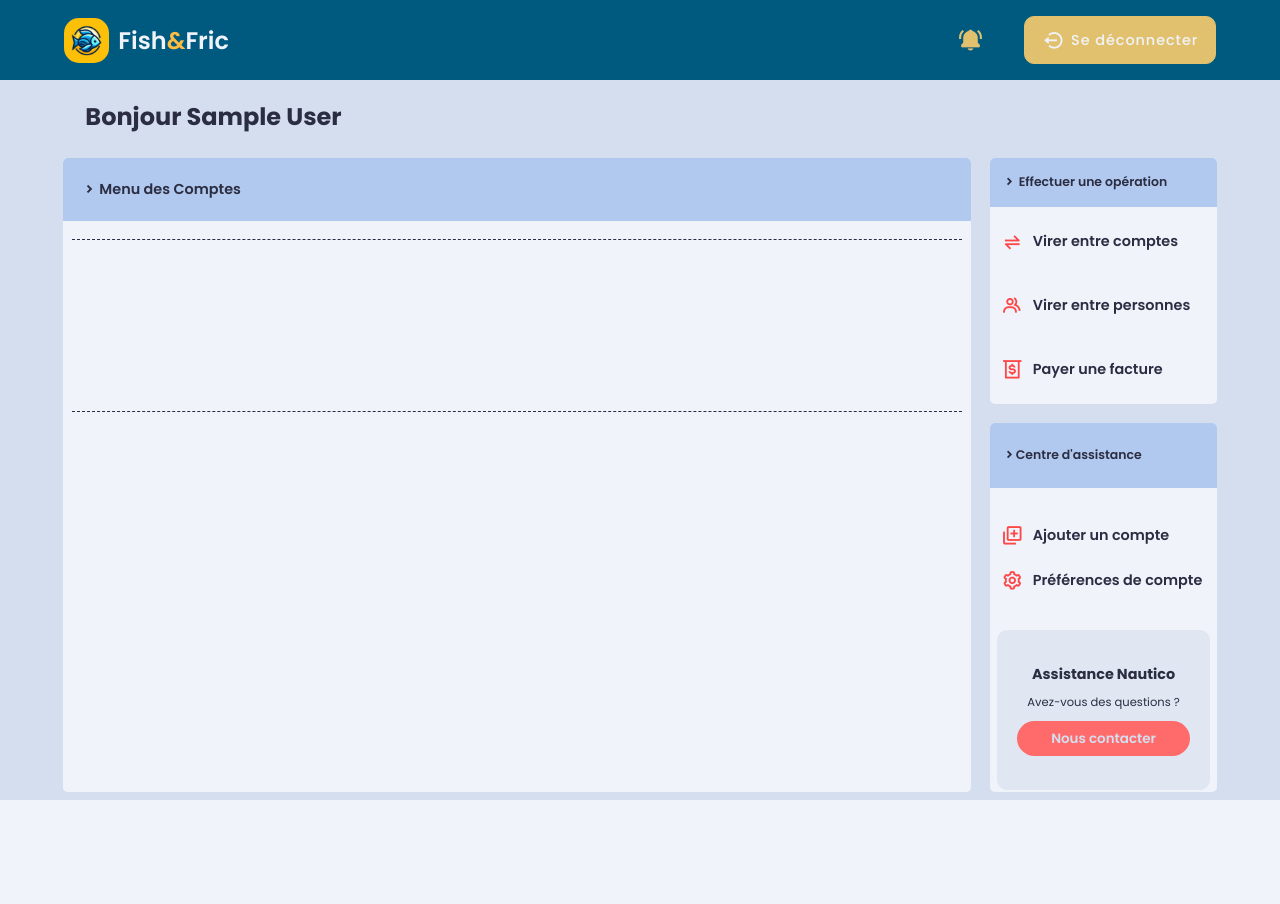
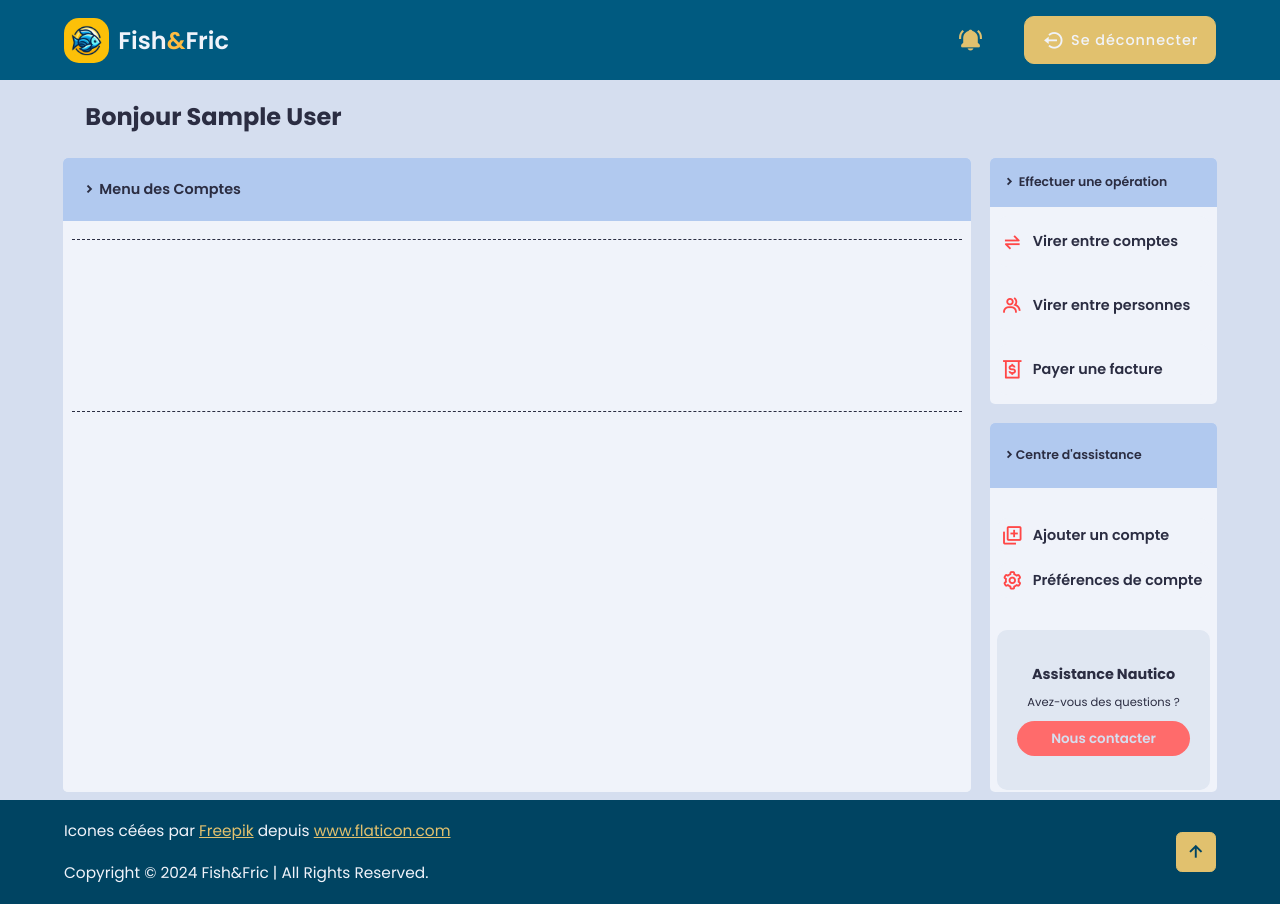
Before and after one commit to RomainBoiret/TCH099_FishFric, a PHP site: page /Liste_compte/listeCompte.php in a window 1280 px wide. Before the commit the page ends 800 px from the top, so only its background shows below. Run offline with PHP 8.4, Linux system fonts and the light colour scheme; the visitor is signed in with stand-in values (Sample User, id 1).

Commit message:
ajout footer liste compte

```diff
--- a/Site_web/FAQ/page_faq.html
+++ b/Site_web/FAQ/page_faq.html
@@ -181,7 +181,7 @@
 <!-- footer design -->
 <footer class="footer">
     <div class="footer-text">
-        <p>Icons made by <a href="https://www.flaticon.com/authors/Freepik" title="Freepik">Freepik</a> from <a href="https://www.flaticon.com/" title="Flaticon">www.flaticon.com</a></p>
+        <p>Icones céées par <a href="https://www.flaticon.com/authors/Freepik" title="Freepik">Freepik</a> depuis <a href="https://www.flaticon.com/" title="Flaticon">www.flaticon.com</a></p>
         <p>Copyright &copy; 2024 Fish&Fric | All Rights Reserved.</p>
     </div>
 
--- a/Site_web/Liste_compte/listeCompte.php
+++ b/Site_web/Liste_compte/listeCompte.php
@@ -317,8 +317,15 @@ include "../verifSession.php";
 </main>
 
 <!-- footer design -->
-<footer>
+<footer class="footer">
+    <div class="footer-text">
+        <p>Icones céées par <a href="https://www.flaticon.com/authors/Freepik" title="Freepik">Freepik</a> depuis <a href="https://www.flaticon.com/" title="Flaticon">www.flaticon.com</a></p>
+        <p>Copyright &copy; 2024 Fish&Fric | All Rights Reserved.</p>
+    </div>
 
+    <div class="footer-iconTop">
+        <a href="#"><i class='bx bx-up-arrow-alt'></i></box-icon></a>
+    </div>
 </footer>
 </body>
 <script src="./scripts/getComptes.js"></script>
--- a/Site_web/Liste_compte/styles/style.css
+++ b/Site_web/Liste_compte/styles/style.css
@@ -39,13 +39,11 @@
 html {
     font-size: 60%;
     overflow-x: hidden;
-    overflow: hidden;
 }
 
 body {
     background: var(--white);
     color: var(--text-color);
-    overflow: hidden;
 }
 
 header {
@@ -450,15 +448,15 @@ section h1 {
     overflow-y: scroll;
 }
 
-::-webkit-scrollbar {
+.main-compte #compte-content::-webkit-scrollbar {
     width: 10px;
 }
 
-::-webkit-scrollbar-track {
+.main-compte #compte-content::-webkit-scrollbar-track {
     background: var(--white);
 }
 
-::-webkit-scrollbar-thumb {
+.main-compte #compte-content::-webkit-scrollbar-thumb {
     background: #e0e7f2;
 }
 
@@ -539,7 +537,17 @@ section h1 {
 }
 
 .compte-box .montant-compte img {
-    width: 30px;
+    width: 30px;;
+}
+
+.compte-box .montant-compte img:hover {
+    transform: rotateY(45deg);
+	animation: spin 2s linear infinite;
+}
+
+@keyframes spin {
+    from { transform: rotate(0deg); }
+    to { transform: rotate(360deg); }
 }
 
 .compte-box .montant-compte .montant {
@@ -670,6 +678,7 @@ section h1 {
     color: var(--text-color);
     font-size: 1.5rem;
     font-weight: 550;
+    transition: .1s;
 }
 
 .navigation-footer .btn:hover {
@@ -1330,7 +1339,71 @@ label {
     }
 }
 
-
+/*Footer Design*/
+
+.footer {
+    display: flex;
+    justify-content: space-between;
+    align-items: center;
+    flex-wrap: wrap;
+    padding: 2rem 5%;
+    background: var(--bleu-ocean-abysses);
+}
+
+.footer-text {
+    display: flex;
+    flex-direction: column;
+    gap: 2rem;
+}
+
+.footer-text p {
+    color: var(--white);
+    font-size: 1.6rem;
+}
+
+.footer-text p a {
+    color: var(--sable-dore);
+    text-decoration: underline
+}
+
+.footer-iconTop a {
+    position: relative;
+    display: inline-flex;
+    justify-content: center;
+    align-items: center;
+    padding: .8rem;
+    background: var(--sable-dore);
+    border: .2rem solid var(--sable-dore);
+    border-radius: .6rem;
+    z-index: 1;
+    overflow: hidden;
+}
+
+.footer-iconTop a::before {
+    content: '';
+    position: absolute;
+    top: 0;
+    left: 0;
+    width: 0;
+    height: 100%;
+    background: var(--bleu-ocean-abysses);
+    z-index: -1;
+    transition: .5s;
+}
+
+.footer-iconTop a:hover::before {
+    width: 100%;
+}
+
+.footer-iconTop a i {
+    font-size: 2.4rem;
+    color: var(--bleu-ocean-abysses);
+    transition: .5s;
+}
+
+.footer-iconTop a:hover i {
+    color: var(--sable-dore);
+}
 
 @media (max-width: 1200px) {
     .main-side-bar .header-nav {
@@ -1548,6 +1621,10 @@ label {
         top: 60px;
         right: 10px;
     }
+
+    .footer {
+        padding: 2rem 4%;
+    }
 }
 
 
@@ -1644,4 +1721,13 @@ label {
         width: 300px;
         height: 80px;
     }
-}
+
+    .footer {
+        flex-direction: column-reverse;
+    }
+
+    .footer p {
+        margin-top: 2rem;
+        text-align: center;
+    }
+}
```
